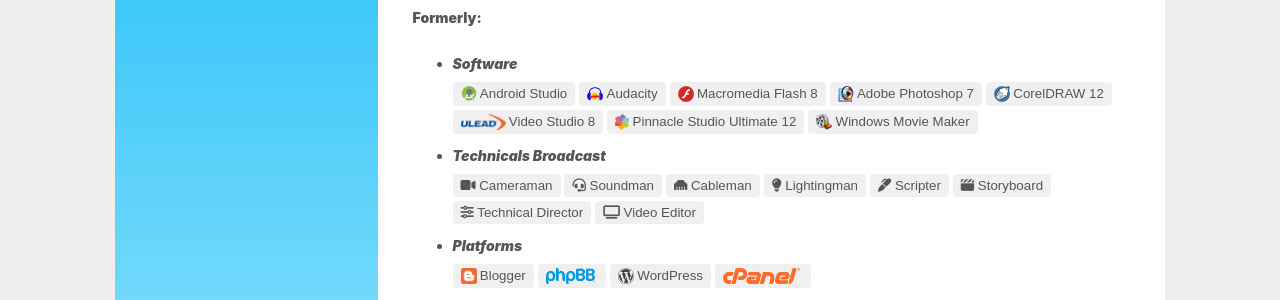
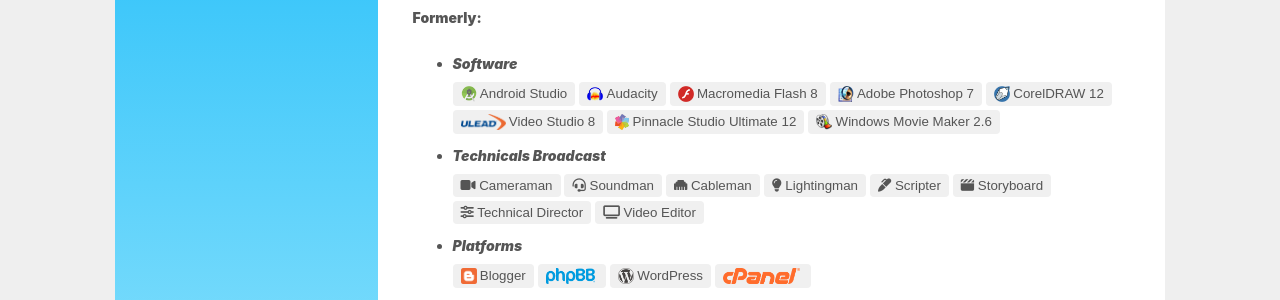
Before and after one commit to mohamadrido/about, a Jekyll site: the page built from index.html, in a window 1280 px wide and 900 px high, scrolled down 1282 px. Shown: the part 146-446 px from the top of the window. Built offline with Jekyll 4.4.1, drawn with Linux system fonts in a browser that asks for light colours; nearby versions of some CDN libraries.

Commit message:
Update index.html

```diff
--- a/index.html
+++ b/index.html
@@ -108,7 +108,7 @@
     <h4  style="font-weight: 900;">Formerly:</h4>
     <ul>
     <li class="li"><i>Software</i></li>
-      <button class="link" href=""><img src="/android.png" class="icon">Android Studio</button> <button class="link" href=""><img src="/audacity.png" class="icon">Audacity</button> <button class="link" href=""><img src="/fl8.png" class="icon">Macromedia Flash 8</button> <button class="link" href=""><img src="/ps7.png" class="icon">Adobe Photoshop 7</button> <button class="link" href=""><img src="/cd12.png" class="icon">CorelDRAW 12</button> <button class="link" href=""><img src="/ulead8.png" style="width: 45px;height:16px;vertical-align:text-top;margin-right:.25em;">Video Studio 8</button> <button class="link" href=""><img src="/pinnacle12.png" style="width: 14px;height:16px;vertical-align:text-top;margin-right:.25em;">Pinnacle Studio Ultimate 12</button> <button class="link" href=""><img src="/maker.png" class="icon">Windows Movie Maker</button>
+      <button class="link" href=""><img src="/android.png" class="icon">Android Studio</button> <button class="link" href=""><img src="/audacity.png" class="icon">Audacity</button> <button class="link" href=""><img src="/fl8.png" class="icon">Macromedia Flash 8</button> <button class="link" href=""><img src="/ps7.png" class="icon">Adobe Photoshop 7</button> <button class="link" href=""><img src="/cd12.png" class="icon">CorelDRAW 12</button> <button class="link" href=""><img src="/ulead8.png" style="width: 45px;height:16px;vertical-align:text-top;margin-right:.25em;">Video Studio 8</button> <button class="link" href=""><img src="/pinnacle12.png" style="width: 14px;height:16px;vertical-align:text-top;margin-right:.25em;">Pinnacle Studio Ultimate 12</button> <button class="link" href=""><img src="/maker.png" class="icon">Windows Movie Maker 2.6</button>
     <li class="li"><i>Technicals Broadcast</i></li>
       <button class="link" href=""><i class="fa-solid fa-video"></i> Cameraman</button> <button class="link" href=""><i class="fa-solid fa-headset"></i> Soundman</button> <button class="link" href=""><i class="fa-solid fa-ethernet"></i> Cableman</button> <button class="link" href=""><i class="fa-solid fa-lightbulb"></i> Lightingman</button> <button class="link" href=""><i class="fa-solid fa-marker"></i> Scripter</button> <button class="link" href=""><i class="fa-solid fa-clapperboard"></i> Storyboard</button> <button class="link" href=""><i class="fa-solid fa-sliders"></i> Technical Director</button> <button class="link" href=""><i class="fa-solid fa-tv"></i> Video Editor</button>
     <li class="li"><i>Platforms</i></li>
```
